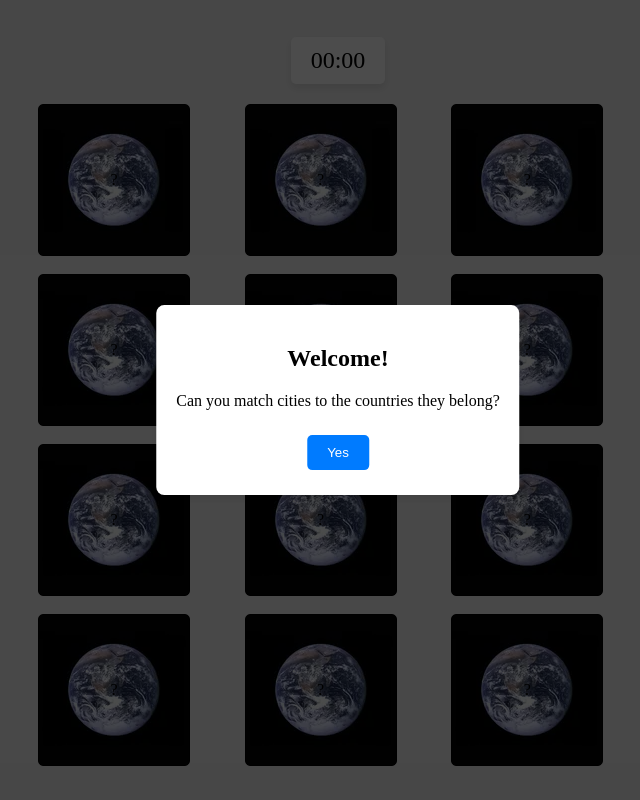
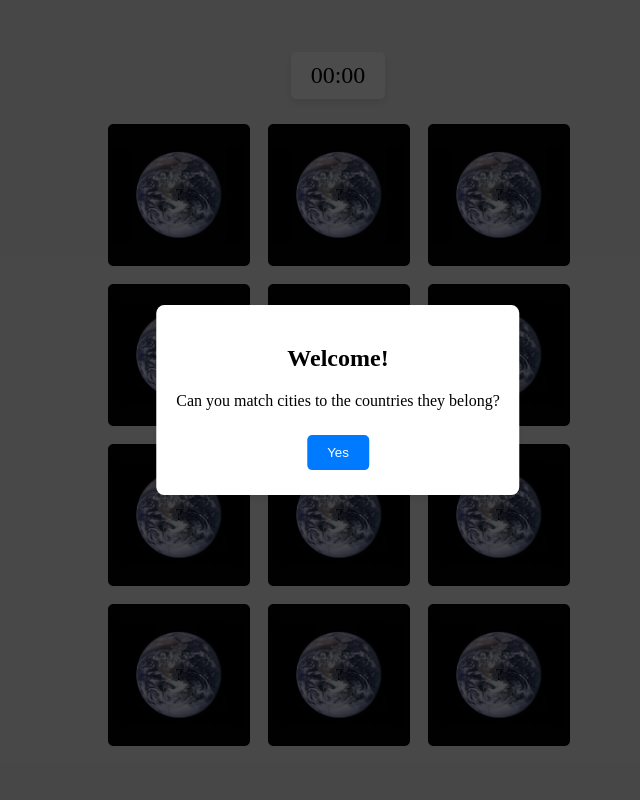
Before and after one commit to DeroMal/Flip_Card_Game, a plain HTML site: page index.html in a window 1280 px wide. Shown: the whole page, without its empty margins (302-942 px from the left). Drawn offline with Linux system fonts and the light colour scheme.

Commit message:
adjustLayout() function in script.js modified

```diff
--- a/script.js
+++ b/script.js
@@ -82,16 +82,39 @@ function shuffleCards () {
   cardsArray.forEach(card => gameBoard.appendChild(card))
 }
 
-function adjustLayout () {
-  cards = document.querySelectorAll('.card')
-  totalCards = cards.length
-  let sideLength = Math.ceil(Math.sqrt(totalCards))
-  let cardWidth = 100 / sideLength
+// function adjustLayout () {
+//   cards = document.querySelectorAll('.card')
+//   totalCards = cards.length
+//   let sideLength = Math.ceil(Math.sqrt(totalCards))
+//   let cardWidth = 100 / sideLength
+
+//   cards.forEach(card => {
+//     card.style.flex = `1 0 calc(${cardWidth}% - 10px)`
+//   })
+// }
+function adjustLayout() {
+  cards = document.querySelectorAll('.card');
+  totalCards = cards.length;
+
+  // Calculate the number of columns based on the total number of cards
+  let columns;
+  if (totalCards <= 4) {
+      columns = 2;
+  } else if (totalCards <= 9) {
+      columns = 3;
+  } else if (totalCards <= 16) {
+      columns = 4;
+  } else {
+      columns = Math.ceil(Math.sqrt(totalCards));
+  }
+
+  let cardWidth = 100 / columns;
 
   cards.forEach(card => {
-    card.style.flex = `1 0 calc(${cardWidth}% - 10px)`
-  })
+      card.style.flex = `0 0 calc(${cardWidth}% - 10px)`;
+  });
 }
+
 
 function attachCardListeners () {
   cards.forEach(card => {
--- a/styles.css
+++ b/styles.css
@@ -19,19 +19,22 @@ body {
     display: flex;
     flex-wrap: wrap;
     width: 100%;
-    gap: 20px;
+    gap: 10px; /* Adjusted gap */
     justify-content: center;
 }
 
 .card {
-    flex: 0 0 calc(25% - 20px); /* 4 cards per row by default */
-    height: 150px;
+    flex: 0 0 calc(20% - 10px); /* 5 cards per row by default for larger screens */
     width: 150px;
+    aspect-ratio: 1; /* Ensures the card remains square */
+    margin: 5px; /* Adjusted margin */
+    perspective: 1000px;
+    cursor: pointer;
 }
 
 .card-back, .card-front {
-    height: 150px;
-    width: 150px;
+    height: 100%;
+    width: 100%;
     position: absolute;
     backface-visibility: hidden;
     display: flex;
@@ -129,8 +132,16 @@ button:hover {
     background-color: #0056b3;
 }
 
+/* Adjust for medium screens */
+@media (max-width: 900px) and (min-width: 601px) {
+    .card {
+        flex: 0 0 calc(25% - 10px); /* 3 cards per row on medium screens */
+    }
+}
+
+/* Adjust for smaller screens */
 @media (max-width: 600px) {
     .card {
-        flex: 0 0 calc(50% - 20px); /* 2 cards per row on smaller screens */
+        flex: 0 0 calc(50% - 10px); /* 2 cards per row on smaller screens */
     }
 }
```
